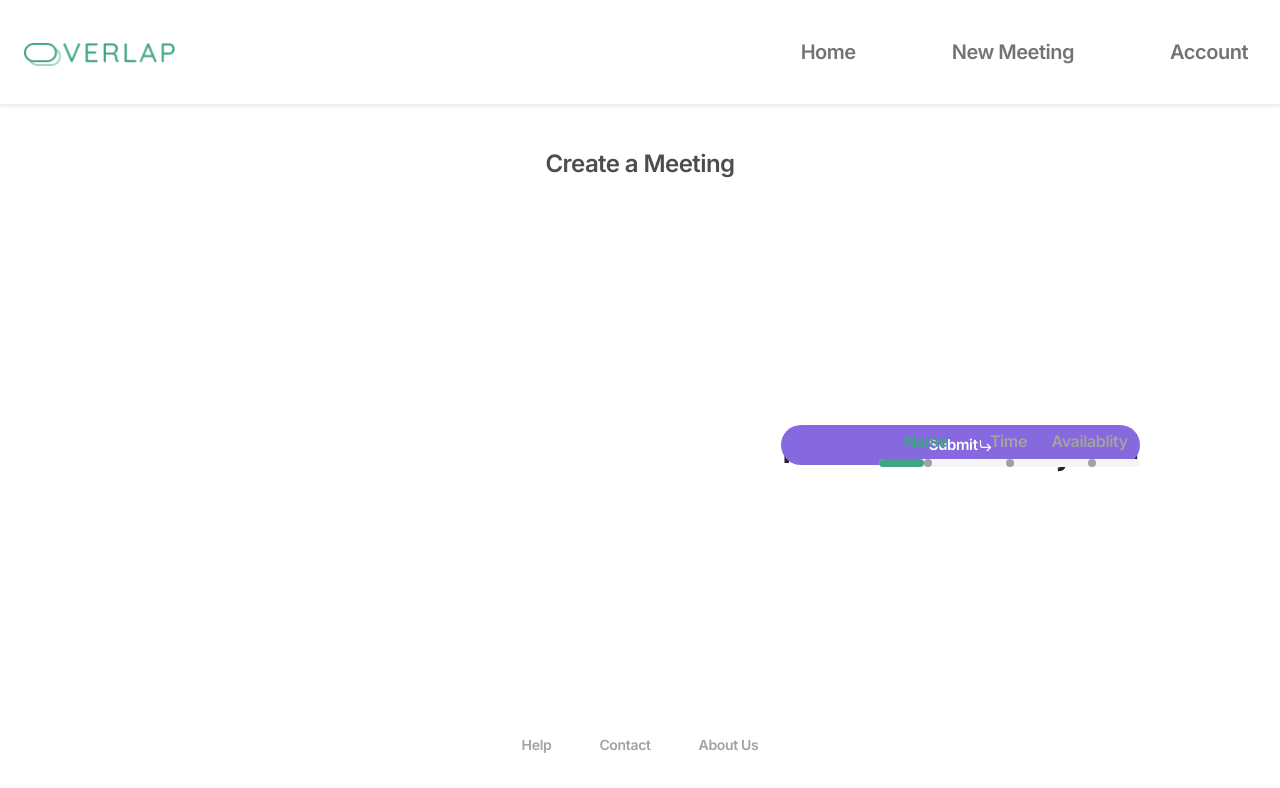
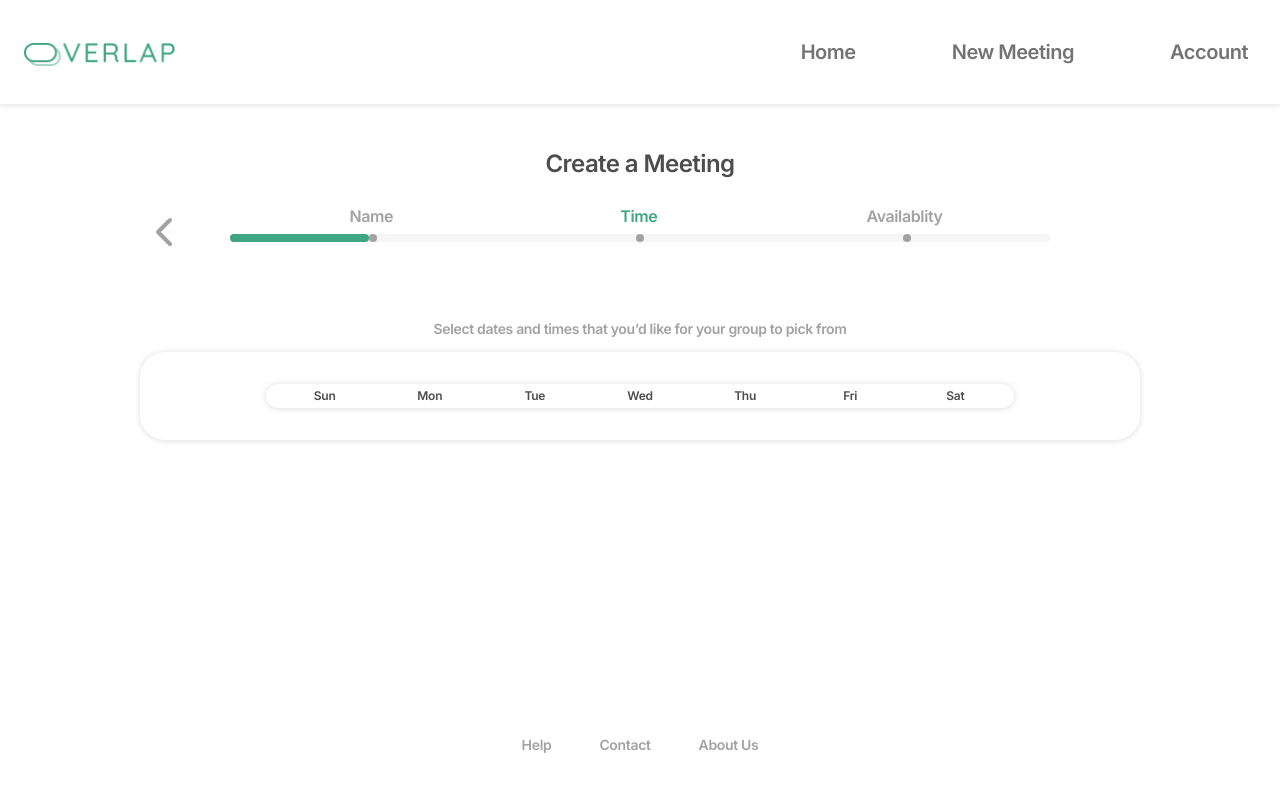
Before and after one commit to rejoan121615/overlap-web-app, a React (Vite) app: page /new-meeting/time in a window 1280 px wide. Shown: the top 788 px of the page. Built offline with nearby package versions, Linux system fonts and the light colour scheme.

Commit message:
week / day list created

```diff
--- a/src/HOC/MeetingMask.jsx
+++ b/src/HOC/MeetingMask.jsx
@@ -7,9 +7,11 @@ import { FiCornerDownRight } from "react-icons/fi";
 
 const MeetingMask = (props) => {
     const [type, setType] = useState("");
+
     useEffect(() => {
         setType(props.type);
     }, []);
+
     return (
         <div className={`${Classess.containerWrap}`}>
             {/* meeting form  */}
@@ -26,9 +28,9 @@ const MeetingMask = (props) => {
                     {props.children}
                 </div>
                 {/* Progress bar  */}
-                <FormProgressBar {...props}  className={Classess.ProgressBar} />
+                <FormProgressBar {...props} className={Classess.ProgressBar} />
                 {/* submit btn  */}
-                {type === "name" ? null : (
+                {false && (
                     <div className={Classess.submitBtn}>
                         <LongButton>
                             Submit
--- a/src/components/NewMeeting/FormProgressBar/FormProgressBar.jsx
+++ b/src/components/NewMeeting/FormProgressBar/FormProgressBar.jsx
@@ -13,10 +13,10 @@ const FormProgressBar = (props) => {
     }, []);
 
     return (
-        <div className={`${Classess.ProContainer} ${props.className}`}>
+        <div className={`${Classess.ProBtnContainer} ${props.className}`}>
             {/* left btn  */}
             {props.prev ? (
-                <Link to={`${props.prev}`}>
+                <Link className={Classess.btn_1} to={`${props.prev}`}>
                     <button
                         className={`${Classess.Btn} ${
                             type == "name" ? Classess.disable : ""
@@ -28,7 +28,7 @@ const FormProgressBar = (props) => {
             ) : null}
 
             {/* center  */}
-            <div className=" flex-grow-1 ">
+            <div className={Classess.ProContainer}>
                 {/* form status title  */}
                 <div className={Classess.Title}>
                     {["name", "time", "availablity"].map((text, index) => {
@@ -61,7 +61,7 @@ const FormProgressBar = (props) => {
             </div>
             {/* right btn  */}
             {props.next ? (
-                <Link to={`${props.next}`}>
+                <Link className={Classess.btn_2} to={`${props.next}`}>
                     <button
                         className={`${Classess.Btn} ${
                             type == "availablity" ? Classess.disable : ""
--- a/src/components/NewMeeting/FormProgressBar/FormProgressBar.module.scss
+++ b/src/components/NewMeeting/FormProgressBar/FormProgressBar.module.scss
@@ -44,20 +44,25 @@
     }
 }
 
-
 // progress bar container
-.ProContainer {
-  display: flex;
-  align-items: center;
-  justify-content: space-between;
+.ProBtnContainer {
+    display: grid;
+    grid-template-columns: 40px 1fr 40px;
     column-gap: 16px;
     height: 50px;
     width: 100%;
-  @include resp ($lg) {
+    @include resp($lg) {
         column-gap: 50px;
     }
+    .btn_1 {
     }
+    .ProContainer {
+        grid-column: 2/3;
+    }
+    .btn_2 {
 
+    }
+}
 
 // progress bar styles
 
--- /dev/null
+++ b/src/components/NewMeeting/Time/Celender/Calender.jsx
@@ -0,0 +1,31 @@
+import React from "react";
+import moment from "moment/moment";
+import { Row, Col } from "react-bootstrap";
+import Classess from "./Clender.module.scss";
+
+console.log(moment().weekday(0));
+
+const WeekBar = () => {
+    const weekList = ["sun", "mon", "tue", "wed", "thu", "fri", "sat"];
+    return (
+        <div className={`shadow-card ${Classess.dayList}`}>
+            {weekList.map((day, index) => {
+                return (
+                    <div className={Classess.day} key={index}>
+                        {day}
+                    </div>
+                );
+            })}
+        </div>
+    );
+};
+
+const Calender = () => {
+    return (
+        <div className=" shadow-card">
+            <WeekBar />
+        </div>
+    );
+};
+
+export default Calender;
--- /dev/null
+++ b/src/components/NewMeeting/Time/Celender/Clender.module.scss
@@ -0,0 +1,22 @@
+@import '../../../../scss/partials/mixing';
+@import '../../../../scss/partials/variable';
+
+
+.dayList {
+  padding: 0;
+  width: 80%;
+  @include mx(auto, auto);
+  @include px(15px, 15px);
+  @include py(6px, 6px);
+  column-gap: 17px;
+  align-items: center;
+  display: grid;
+  grid-template-columns: repeat(7, 1fr);
+  .day {
+    @include text(12px);
+    color: $dark-gray;
+    text-transform: capitalize;
+    @include px(0px, 0px);
+    text-align: center;
+  }
+}
--- a/src/pages/NewMeetingSubPage/MeetingName.jsx
+++ b/src/pages/NewMeetingSubPage/MeetingName.jsx
@@ -15,11 +15,12 @@ const MettingName = (props) => {
         setDescription(e.target.value);
     };
 
-
     return (
         <MeetingMask {...props} type="name">
             <div className={`${Classess.ContentCard}`}>
-                <h3 className={Classess.SecTitle}>create a meeting</h3>
+                <div className={Classess.SecTitleWrap}>
+                    <h3 className={Classess.SecTitle}>create a meeting</h3>
+                </div>
                 <div className={` shadow-card ${Classess.Shadow_card}`}>
                     <Form>
                         <Form.Group className=" form-group">
--- a/src/pages/NewMeetingSubPage/MeetingTime.jsx
+++ b/src/pages/NewMeetingSubPage/MeetingTime.jsx
@@ -1,13 +1,24 @@
-import React from 'react'
-import MeetingMask from '../../HOC/MeetingMask'
+import React from "react";
+import MeetingMask from "../../HOC/MeetingMask";
+import Classess from "../scss/NewMeetingSubPage.module.scss";
+import Calender from "../../components/NewMeeting/Time/Celender/Calender";
 
 const MeetingTime = (props) => {
-  console.log(props)
-  return (
-    <MeetingMask {...props}>
-      <h1>Hello Mohd Rejoan</h1>
-    </MeetingMask>
-  )
-}
+    console.log(props);
+    return (
+        <MeetingMask type="time" {...props}>
+            <div className={`${Classess.ContentCard}`}>
+                <div className={`${Classess.SecTitleWrap}`}>
+                    <h3 className={Classess.SecTitle}>Date Range</h3>
+                    <p className={Classess.SecText}>
+                        Select dates and times that you’d like for your group to
+                        pick from
+                    </p>
+                </div>
+                <Calender />
+            </div>
+        </MeetingMask>
+    );
+};
 
-export default MeetingTime
+export default MeetingTime;
--- a/src/pages/scss/NewMeetingSubPage.module.scss
+++ b/src/pages/scss/NewMeetingSubPage.module.scss
@@ -18,7 +18,7 @@
     //         "content" auto
     //         "progressBar" 50px / 1fr;
     // }
-    &.name {
+
     grid-template:
         "content" auto
         "progressBar" 50px / 1fr;
@@ -27,7 +27,6 @@
             "progressBar" 50px
             "content" auto / 1fr;
         row-gap: 64px;
-        }
     }
 }
 
@@ -45,14 +44,25 @@
 
 .ContentCard {
     grid-area: content;
+    .SecTitleWrap {
+        margin-bottom: 16px;
+    }
     .SecTitle {
         text-align: center;
         text-transform: capitalize;
         @include text(20px);
         color: $dark-gray;
-        margin-bottom: 16px;
+        margin-bottom: 10px;
         @include resp($lg) {
             display: none;
+        }
+    }
+    .SecText {
+        @include text(10px);
+        color: $light-gray-letter;
+        text-align: center;
+        @include resp ($lg) {
+            font-size: 14px;
         }
     }
 }
--- a/src/scss/style.scss
+++ b/src/scss/style.scss
@@ -82,8 +82,10 @@ body {
     width: 100%;
     box-shadow: $shadow-sm;
     border-radius: 25px;
+    padding: 16px;
     @include resp($lg) {
         box-shadow: $shadow-lg;
+        padding: 32px;
     }
 }
 
```
Also changed, not shown: src/components/NewMeeting/Time/TimeRange/TimeTange.jsx (added, +9 -0 lines). Lines whose indentation alone changed are shown as unchanged.
